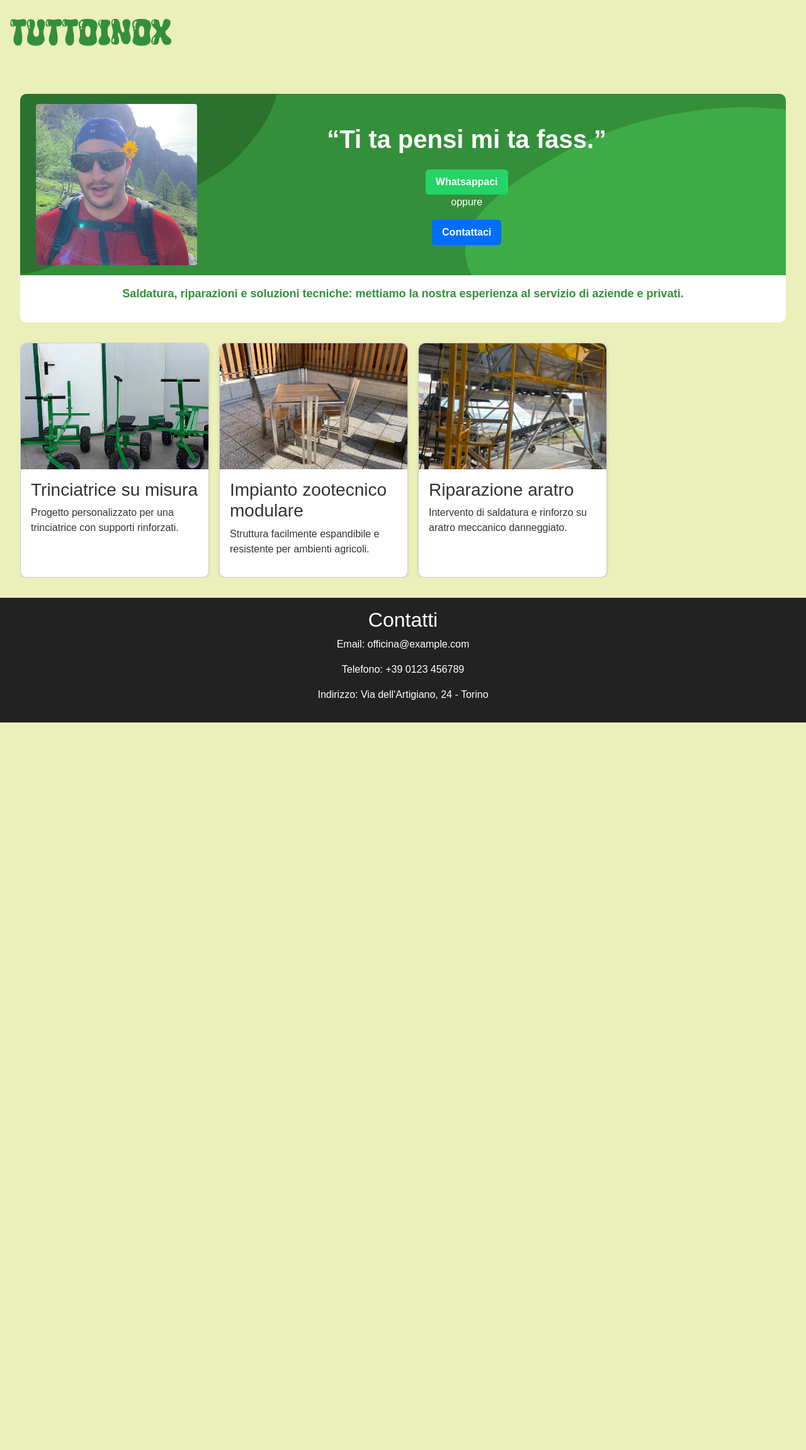
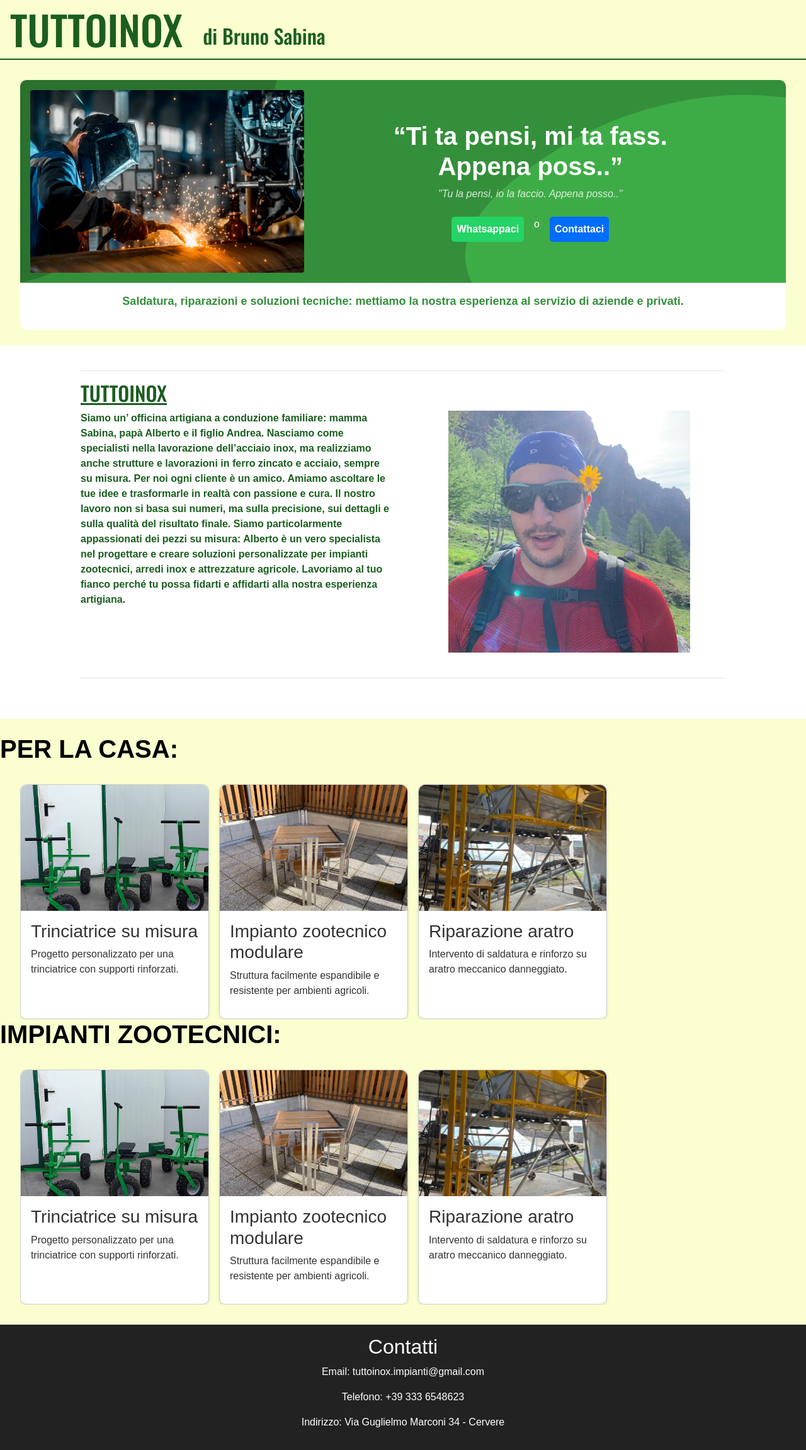
Before and after one commit to JustSani/tuttoinox, a PHP site: page / in a window 1280 px wide. Shown: the whole page at 63% size. Before the commit the page ends 1147 px from the top, so only its background shows below. Run offline with PHP 8.4, Linux system fonts and the light colour scheme; some libraries are stand-ins or nearby versions; some web fonts are replaced.

Commit message:
2 ore e mezza
Rivisitazione della vetrina, modifica navbar, aggiunta descrizione in seconda-vetrina.

```diff
--- a/css/index.css
+++ b/css/index.css
@@ -1,7 +1,7 @@
 body {
       margin: 0;
       font-family: Arial, sans-serif;
-      background-color: #ebefba;
+      background-color: #fbffcf;
       color: #333;
     }
     header {
@@ -33,8 +33,8 @@ body {
 
       box-sizing: border-box;
       padding: 1rem;
+          background-image: url("../icons/Background-image.svg");
         border-radius: 10px  10px 0px 0px;
-        background-image: url("../icons/Background-image.svg");
         background-size:100% 100%;
         -o-background-size: 100% 100%;
         -webkit-background-size: 100% 100%;
@@ -88,21 +88,19 @@ body {
       margin-top: 2rem;
     }
     a.whatsapp {
-        display: inline-block;
-      margin-top: 1rem;
-      padding: 0.5rem 1rem;
-      background-color: #25D366;
-      color: #fff;
-      text-decoration: none;
-      border-radius: 5px;
-      font-weight: bold;
+        padding: 0.5rem;
+        background-color: #25D366;
+        color: #fff;
+        text-decoration: none;
+        border-radius: 5px;
+        font-weight: bold;
+        margin-right: 1rem;
     }
     a.contatti {
-      display: inline-block;
-      padding: 0.5rem 1rem;
+        margin-left: 1rem;
+      padding: 0.5rem;
       background-color: #016dfc;
       color: #fff;
-      text-decoration: none;
       border-radius: 5px;
       font-weight: bold;
     }
@@ -124,17 +122,65 @@ body {
     align-items: center;
     }
     .img-principale{
+      max-width: 34vw;
+      max-height: 34vw;
+    }
+    .titolo-shiny {
+      font-family: 'Oswald', sans-serif;
+      font-size: 4rem;
+      color: #1b5e20;
+      margin-bottom: 0px;
+    }
+    .sottotitolo-shiny {
+      font-family: 'Oswald', sans-serif;
+      font-size: 2rem;
+      color: #1b5e20;
+    }
+    .testo-shiny{
+      color: #1b5e20;
+    }
+    .navbar{
+      display:flex;
+       justify-content: flex-start;
+    }
 
-      max-width: 20vw;
-      max-height: 20vw;
+    .seconda-vetrina-foto{
+      width: 30vw
     }
+
     @media (max-width: 767px) {
       .img-principale{
         max-width: 70vw;
         max-height: 70vw;
       }
+      .navbar{
+      display:flex;
+       justify-content: center;
+      }
+      .hero {
+        color: #fff;
+        text-align: center;
+        font-size: 2rem;
+        font-weight: bold;
+      }
+      .seconda-vetrina-foto{
+      width:  70vw
+    }
 
     }
+
+      .vetrina-immagine-contatti{
+
+      box-sizing: border-box;
+        padding: 1rem;
+        border-radius: 10px  10px 0px 0px;
+        background-color: #2e7d32;
+        background-size:100% 100%;
+        -o-background-size: 100% 100%;
+        -webkit-background-size: 100% 100%;
+    }
+
+
 
     @font-face {
     font-family: 'SuperShiny';
@@ -142,8 +188,3 @@ body {
     font-weight: normal;
     font-style: normal;
     }
-    .titolo-shiny {
-    font-family: 'SuperShiny', sans-serif;
-    font-size: 4rem;
-    color: #348F3A;
-    }
--- a/index.html
+++ b/index.html
@@ -13,6 +13,7 @@
 <script src="https://cdn.jsdelivr.net/npm/bootstrap@4.0.0/dist/js/bootstrap.min.js" integrity="sha384-JZR6Spejh4U02d8jOt6vLEHfe/JQGiRRSQQxSfFWpi1MquVdAyjUar5+76PVCmYl" crossorigin="anonymous"></script>
 <script src="js/index.js"></script>
 
+<link href="https://fonts.googleapis.com/css2?family=Oswald:wght@200..700&display=swap" rel="stylesheet">
 <link href="https://fonts.googleapis.com/css2?family=UoqMunThenKhung&display=swap" rel="stylesheet">
 
 <link rel="stylesheet" href="css/index.css">
@@ -20,8 +21,11 @@
 <body>
 
 
-<header style=" display: flex; align-items: center; justify-content: flex-start; ">
-    <h1 class="titolo-shiny" >TUTTOINOX</h1>
+<header class=" align-items-end navbar" style="border-bottom:solid #205824 2px;">
+        <h1 class="titolo-shiny">TUTTOINOX</h1>
+
+        <h3 class="sottotitolo-shiny " style="margin-left: 2rem;">       di Bruno Sabina</h3>
+
 </header>
 
 
@@ -58,26 +62,84 @@
     <div class="descrizione ">
         <div class="row align-items-center vetrina-immagine-contatti">
           <!-- Immagine a sinistra -->
-          <div class="col-md-3 mb-3 mb-md-0 contenitore-immagine">
-              <img src="img/prima_foto.jpg" alt="Immagine di esempio" class="img-principale rounded">
+          <div class="col-md-4 mb-3 mb-md-0 contenitore-immagine">
+              <img src="img/vetrina-foto.jpeg" alt="Immagine di esempio" class="img-principale rounded">
           </div>
           <!-- Testo a destra -->
-          <div class="col-md-8">
-              <h1 class="hero">“Ti ta pensi mi ta fass.”</h1>
-              <a href="https://wa.me/3757879021" class="whatsapp">Whatsappaci</a>
-              <p>oppure</p>
-              <a href="#contatti" class="contatti">Contattaci</a>
+          <div class="col-md-8 justify-content-center">
+              <h1 class="hero">“Ti ta pensi, mi ta fass.<br> Appena poss..”</h1>
+              <subtitle style="font-style: italic; color:rgba(255, 255, 255, 0.8)">"Tu la pensi, io la faccio. Appena posso.."</subtitle>
+              <br><br>
+              <div class=" justify-content-center" style="display: flex;">
+                <a href="https://wa.me/3334714990" class="whatsapp ">Whatsappaci</a>
+                <p class="" >o</p>
+                <a href="#contatti" class="contatti mt-b">Contattaci</a>
+              </div>
           </div>
         </div>
         <div class="vetrina-testo">
           Saldatura, riparazioni e soluzioni tecniche: mettiamo la nostra esperienza al servizio di aziende e privati.</p>
-
         </div>
     </div>
 
 
   </section>
+  <br>
+  <section class="bg-white">
+    <br>
+    <center>
+      <div class="" style="width: 80%;">
+      <hr>
+      <h1 class="sottotitolo-shiny" style="text-align: left; text-decoration: underline;">TUTTOINOX</h1>
+        <div class="row justify-content-center">
+          <div class="col-md-6">
+            <p class="testo-shiny "  style="text-align: left;">
+            <b>
+            Siamo un’ officina artigiana a conduzione familiare: mamma Sabina, papà Alberto e il figlio Andrea. Nasciamo come specialisti nella lavorazione dell’acciaio inox, ma realizziamo anche strutture e lavorazioni in ferro zincato e acciaio, sempre su misura.
+            Per noi ogni cliente è un amico. Amiamo ascoltare le tue idee e trasformarle in realtà con passione e cura. Il nostro lavoro non si basa sui numeri, ma sulla precisione, sui dettagli e sulla qualità del risultato finale.
+            Siamo particolarmente appassionati dei pezzi su misura: Alberto è un vero specialista nel progettare e creare soluzioni personalizzate per impianti zootecnici, arredi inox e attrezzature agricole. Lavoriamo al tuo fianco perché tu possa fidarti e affidarti alla nostra esperienza artigiana.
+            </b></p>
+          </div>
+          <div class="col-md-6 ">
+            <center><img src="img/prima_foto.jpg" class="seconda-vetrina-foto" ></center>
+          </div>
+        </div>
+        <br>
+        <hr>
+      </div>
 
+    </center>
+    <br><br>
+  </section>
+  <br>
+
+
+  <h1 class="" style="color: #000000; font-weight: bold;">PER LA CASA:</h1>
+  <section class="carousel sezione">
+    <div class="card" id="card-1">
+      <img src="img/1.jpg" alt="Macchina Agricola 1">
+      <div class="card-content" >
+        <h3>Trinciatrice su misura</h3>
+        <p>Progetto personalizzato per una trinciatrice con supporti rinforzati.</p>
+      </div>
+    </div>
+    <div class="card">
+      <img src="img/08.jpg" alt="Macchina Agricola 2">
+      <div class="card-content">
+        <h3>Impianto zootecnico modulare</h3>
+        <p>Struttura facilmente espandibile e resistente per ambienti agricoli.</p>
+      </div>
+    </div>
+    <div class="card">
+      <img src="img/04.jpg" alt="Macchina Agricola 3">
+      <div class="card-content">
+        <h3>Riparazione aratro</h3>
+        <p>Intervento di saldatura e rinforzo su aratro meccanico danneggiato.</p>
+      </div>
+    </div>
+  </section>
+
+  <h1 class="" style="color: #000000; font-weight: bold;">IMPIANTI ZOOTECNICI:</h1>
   <section class="carousel sezione">
     <div class="card" id="card-1">
       <img src="img/1.jpg" alt="Macchina Agricola 1">
@@ -104,9 +166,9 @@
 
   <footer id="contatti">
     <h2>Contatti</h2>
-    <p>Email: officina@example.com</p>
-    <p>Telefono: +39 0123 456789</p>
-    <p>Indirizzo: Via dell'Artigiano, 24 - Torino</p>
+    <p>Email: tuttoinox.impianti@gmail.com</p>
+    <p>Telefono: +39 333 6548623</p>
+    <p>Indirizzo: Via Guglielmo Marconi 34 - Cervere</p>
   </footer>
 
 
```
Also changed, not shown: img/vetrina-foto.jpeg (added).
